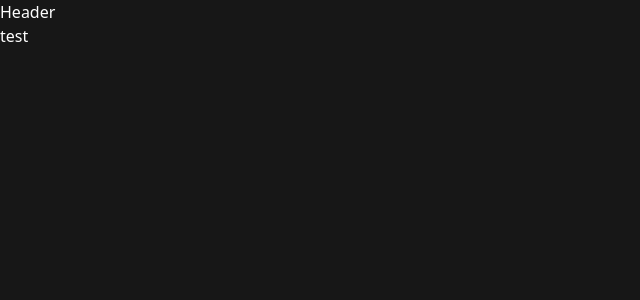
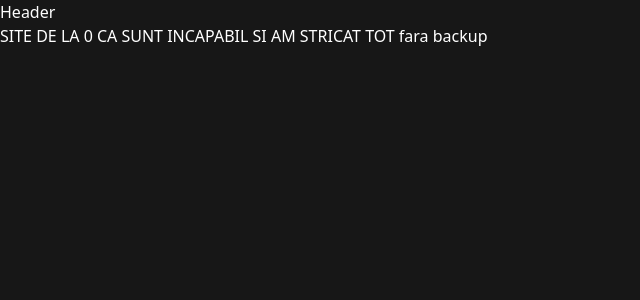
Before and after one commit to essexhardmonkey/edufitcare-alphaa, a Next.js app: page / in a window 1280 px wide. Shown: the top 300 px of the page, without its empty margins (0-640 px from the left). Built offline with nearby package versions, Linux system fonts and the light colour scheme.

Commit message:
reworked website

```diff
--- a/pages/index.tsx
+++ b/pages/index.tsx
@@ -1,3 +1,3 @@
 export default function Home() {
-  return <>test</>;
+  return <>SITE DE LA 0 CA SUNT INCAPABIL SI AM STRICAT TOT fara backup</>;
 }
```
